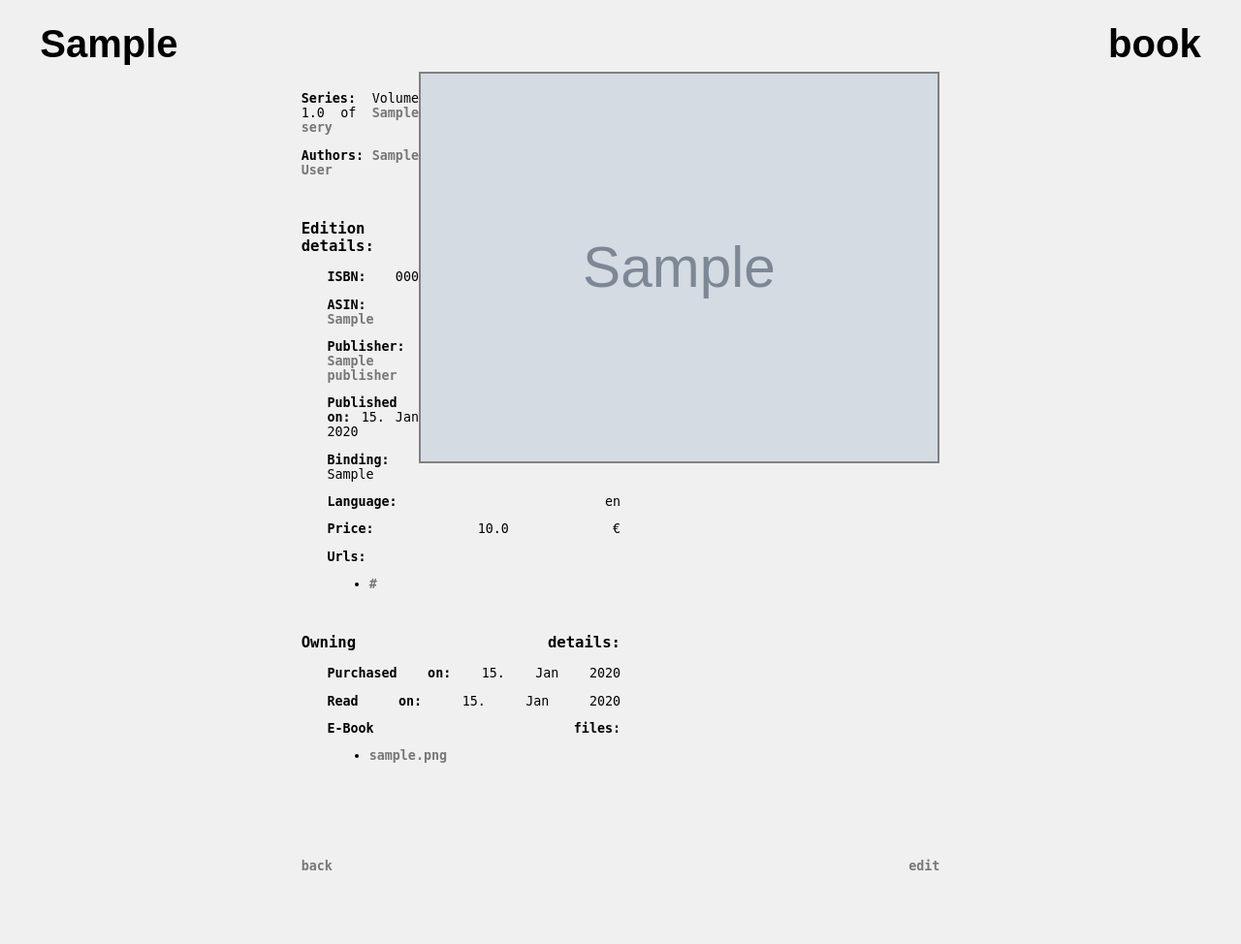
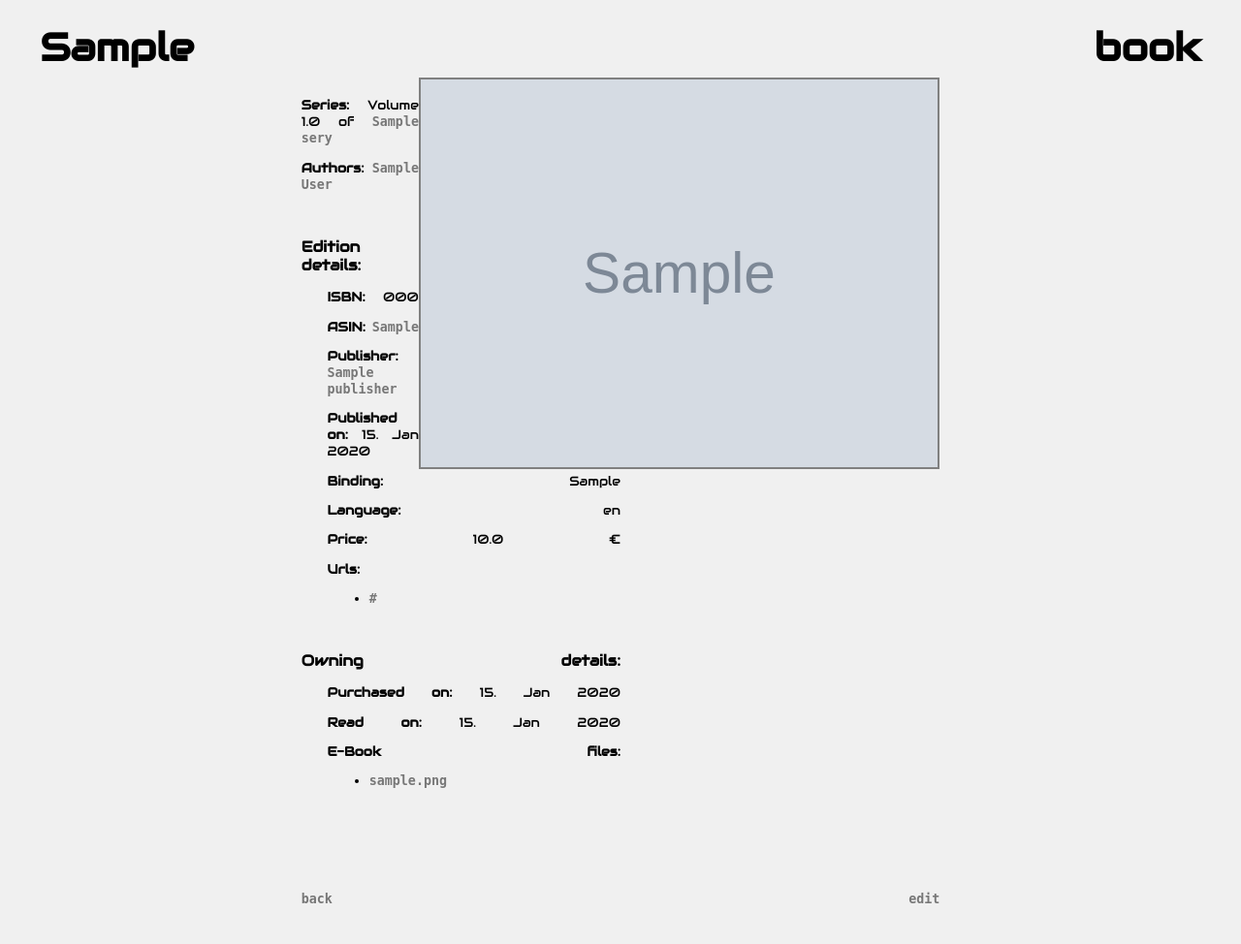
Before and after one commit to jnphilipp/buecher, a Django app: page /books/1/ in a window 1280 px wide. Shown: the part 44-1018 px from the top of the page at 97% size. Before the commit the page ends 942 px from the top, so only its background shows below. Run offline with Django 3.2, Linux system fonts and the light colour scheme; tables that the repository leaves empty hold one stand-in row (values such as "Sample post"); grey boxes marked "Sample" are stand-in pictures; parts of the project's set-up code (start-up, migrations or seed data) failed here and were passed over; some libraries are stand-ins or nearby versions.

Commit message:
Updated font.

```diff
--- a/assets/css/style.css
+++ b/assets/css/style.css
@@ -1,18 +1,16 @@
 header, footer, nav, article, aside {display:block;}
 body {background: #F0F0F0;
-	font-family: monospace;
+	font-family: 'Audiowide', monospace;
 	font-size: 10pt;
 	font-weight: normal;
 	color: black;}
 
-h1 {font-family: JaneAusten, fantasy, monospace;
-	text-align: center;
+h1 {text-align: center;
 	font-size: 30pt;
 	font-weight: bold;
 	color: black;}
 
-h2 {font-family: JaneAusten, fantasy, monospace;
-	text-align: center;
+h2 {text-align: center;
 	font-size: 20pt;
 	color: black;}
 
--- a/templates/base.html
+++ b/templates/base.html
@@ -8,6 +8,7 @@
 		<link rel="shortcut icon" href="{% static "images/icon.png" %}" />
 		<link rel="stylesheet" href="{% static "css/style.css" %}" />
 		<link rel="stylesheet" href="http://code.jquery.com/ui/1.8.18/themes/base/jquery-ui.css" type="text/css" media="all" />
+		<link href='http://fonts.googleapis.com/css?family=Audiowide&subset=latin,latin-ext' rel='stylesheet' type='text/css'>
 		<script src="http://ajax.googleapis.com/ajax/libs/jquery/1.7.1/jquery.min.js" type="text/javascript"></script>
 		<script src="https://ajax.googleapis.com/ajax/libs/jqueryui/1.8.16/jquery-ui.min.js" type="text/javascript"></script>
 		<title>{% block title %}b&uuml;cher{% endblock %}</title>
```
